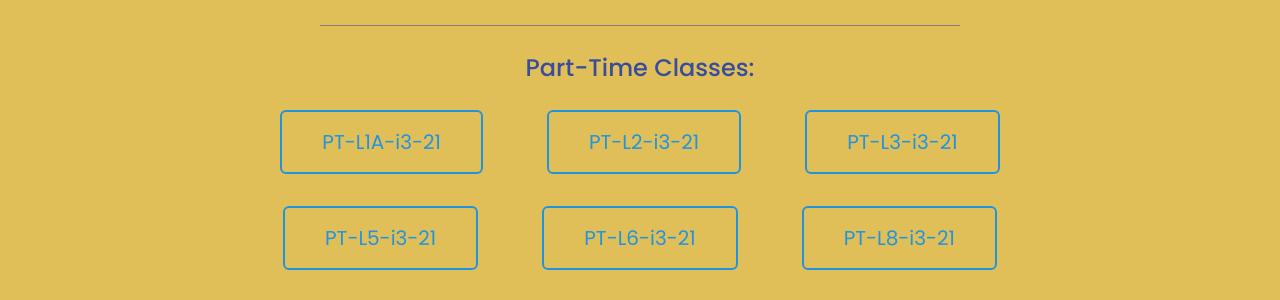
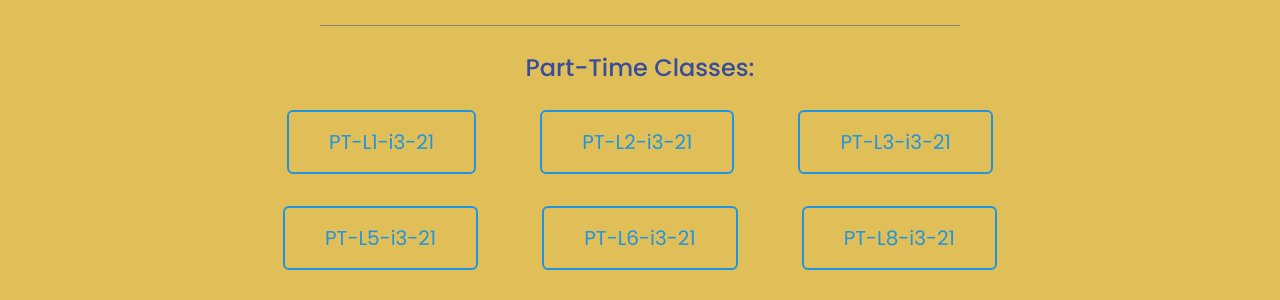
Before and after one commit to tech-g2k/Zoom-links, a Jekyll site: the page built from index.html, in a window 1280 px wide. Shown: the part 571-871 px from the top of the page. Built offline with Jekyll 4.4.1, drawn with Linux system fonts in a browser that asks for light colours.

Commit message:
Change PT-L1A to just PT-L1

```diff
--- a/_config.yml
+++ b/_config.yml
@@ -45,7 +45,7 @@ ft-link6 : https://zoom.us/j/99378246099?pwd=R2tWQnBWQXVyZVA1dkh4YkhYOVN5UT09
 ft-link7 : https://zoom.us/j/96436654628?pwd=M2cvRlI1Q1Z6QndOTHZpTHpHYkRmUT09
 ft-link10 : https://zoom.us/j/92027610354?pwd=SmpzOFZJdlF2enc1djRJRXBtUHBxUT09
 
-pt-text1 : PT-L1A-i3-21
+pt-text1 : PT-L1-i3-21
 pt-text2 : PT-L2-i3-21
 pt-text3 : PT-L3-i3-21
 pt-text5 : PT-L5-i3-21
```
